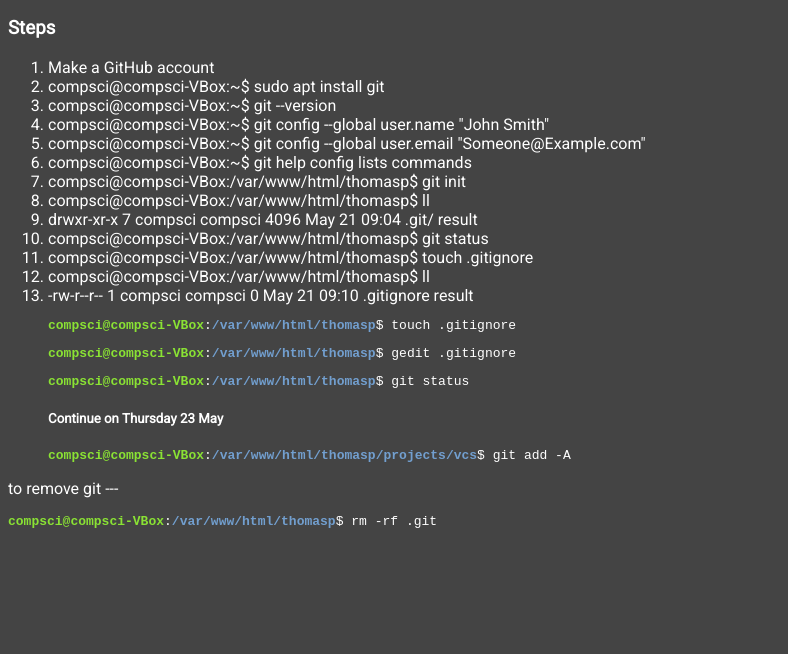
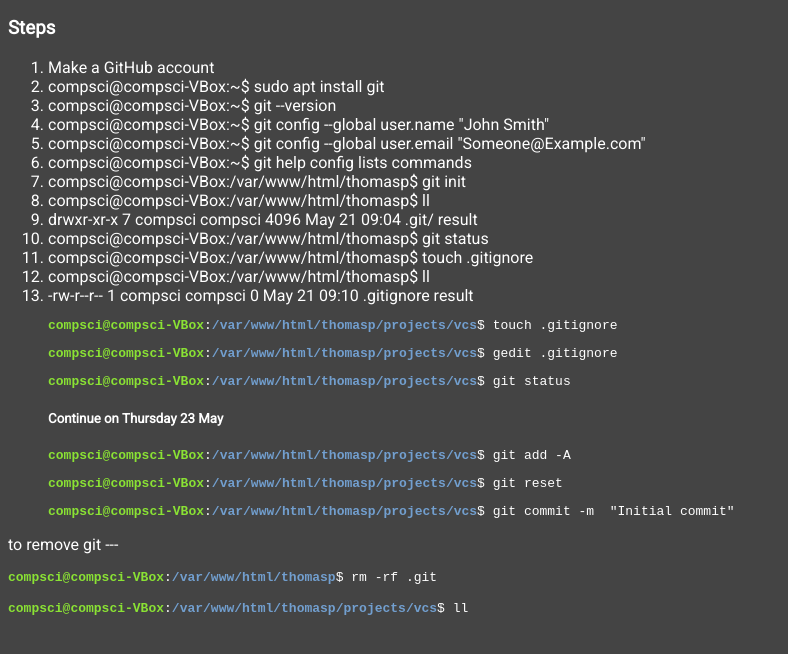
Before and after one commit to thomas8509/a1VCS, a plain HTML site: page index.html in a window 1280 px wide. Shown: the part 112-766 px from the top of the page, without its empty margins (0-788 px from the left). Drawn offline with Linux system fonts and the light colour scheme.

Commit message:
initial commit

```diff
--- a/index.html
+++ b/index.html
@@ -23,20 +23,22 @@
         <li>compsci@compsci-VBox:~$ git help config lists commands</li>
         <li>compsci@compsci-VBox:/var/www/html/thomasp$ git init</li>
         <li>compsci@compsci-VBox:/var/www/html/thomasp$ ll</li>
-        <li>drwxr-xr-x 7 compsci compsci 4096 May 21 09:04 .git/ result</li>
+        <li>drwxr-xr-x 7 compsci compsci 4096 May 21 09:04 .git/       result</li>
         <li>compsci@compsci-VBox:/var/www/html/thomasp$ git status</li>
         <li>compsci@compsci-VBox:/var/www/html/thomasp$ touch .gitignore</li>
         <li>compsci@compsci-VBox:/var/www/html/thomasp$ ll</li>
-        <li>-rw-r--r-- 1 compsci compsci 0 May 21 09:10 .gitignore result</li>
-        <pre><font color="#8AE234"><b>compsci@compsci-VBox</b></font>:<font color="#729FCF"><b>/var/www/html/thomasp</b></font>$ touch .gitignore</pre>
-        <pre><font color="#8AE234"><b>compsci@compsci-VBox</b></font>:<font color="#729FCF"><b>/var/www/html/thomasp</b></font>$ gedit .gitignore</pre>
-        <pre><font color="#8AE234"><b>compsci@compsci-VBox</b></font>:<font color="#729FCF"><b>/var/www/html/thomasp</b></font>$ git status</pre>
+        <li>-rw-r--r-- 1 compsci compsci 0 May 21 09:10 .gitignore       result</li>
+        <pre><font color="#8AE234"><b>compsci@compsci-VBox</b></font>:<font color="#729FCF"><b>/var/www/html/thomasp/projects/vcs</b></font>$ touch .gitignore</pre>
+        <pre><font color="#8AE234"><b>compsci@compsci-VBox</b></font>:<font color="#729FCF"><b>/var/www/html/thomasp/projects/vcs</b></font>$ gedit .gitignore</pre>
+        <pre><font color="#8AE234"><b>compsci@compsci-VBox</b></font>:<font color="#729FCF"><b>/var/www/html/thomasp/projects/vcs</b></font>$ git status</pre>
         <h5>Continue on Thursday 23 May</h5>
         <pre><font color="#8AE234"><b>compsci@compsci-VBox</b></font>:<font color="#729FCF"><b>/var/www/html/thomasp/projects/vcs</b></font>$ git add -A</pre>
+        <pre><font color="#8AE234"><b>compsci@compsci-VBox</b></font>:<font color="#729FCF"><b>/var/www/html/thomasp/projects/vcs</b></font>$ git reset</pre>
+        <pre><font color="#8AE234"><b>compsci@compsci-VBox</b></font>:<font color="#729FCF"><b>/var/www/html/thomasp/projects/vcs</b></font>$ git commit -m  &quot;Initial commit&quot;</pre>
     </ol>
 
-    <p>to remove git --- <pre><font color="#8AE234"><b>compsci@compsci-VBox</b></font>:<font color="#729FCF"><b>/var/www/html/thomasp</b></font>$ rm -rf .git
-    </pre></p>
+    <p>to remove git --- <pre><font color="#8AE234"><b>compsci@compsci-VBox</b></font>:<font color="#729FCF"><b>/var/www/html/thomasp</b></font>$ rm -rf .git</pre></p>
+    <pre><font color="#8AE234"><b>compsci@compsci-VBox</b></font>:<font color="#729FCF"><b>/var/www/html/thomasp/projects/vcs</b></font>$ ll</pre>
 </body>
 
 </html>
```
